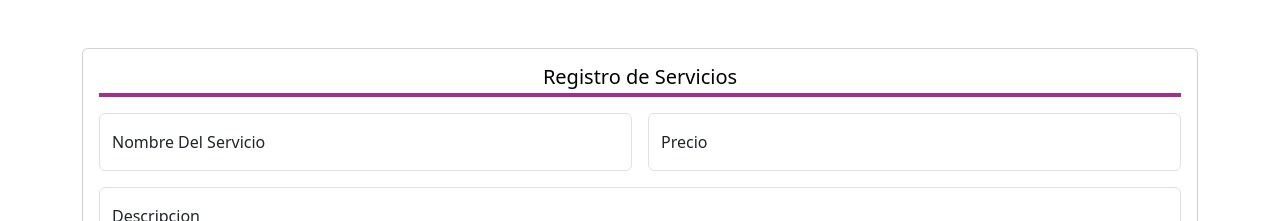
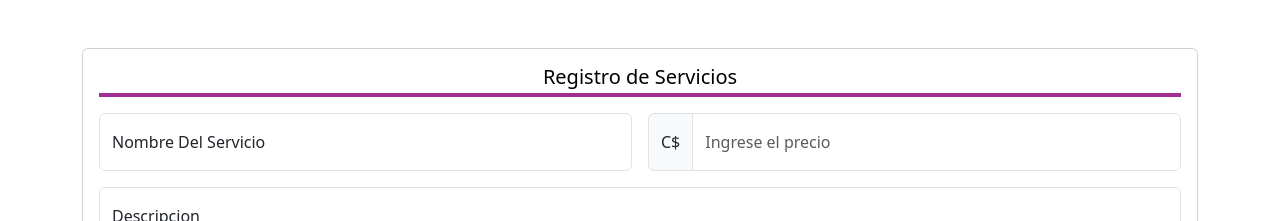
Before and after one commit to Oneyker21/Web_Salon_Yulisa, a React (Create React App) app in the folder daniela-frontend/: page /servicio in a window 1280 px wide. Shown: the top 221 px of the page. Built offline with nearby package versions, Linux system fonts and the light colour scheme.

Commit message:
listo td y input en servicios.

```diff
--- a/daniela-frontend/src/pages/Servicio.js
+++ b/daniela-frontend/src/pages/Servicio.js
@@ -83,8 +83,10 @@ function Usuario({ rol }) {
                     />
                   </FloatingLabel>
                 </Col>
-                <Col sm="12" md="6" lg="6">
-                  <FloatingLabel controlId="precio_servicio" label="Precio">
+                <Col sm="12" md="6" lg="6" >
+                  <FloatingLabel p-4 controlId="precio_servicio" label="">
+                    <div className='input-group'>
+                      <span className='input-group-text'>C$</span>
                     <Form.Control
                       type="number"
                       placeholder="Ingrese el precio"
@@ -96,6 +98,7 @@ function Usuario({ rol }) {
                         }
                       }}
                     />
+                    </div>
                   </FloatingLabel>
                 </Col>
                 <Col sm="6" md="6" lg="12">
--- a/daniela-frontend/src/pages/ServicioList.js
+++ b/daniela-frontend/src/pages/ServicioList.js
@@ -125,7 +125,7 @@ function Usuariolist({ rol }) {
                   <td>{servicio.id_servicios}</td>
                   <td>{servicio.nombre_servicio}</td>
                   <td>{servicio.descripcion}</td>
-                  <td><span>C$</span>{servicio.precio_servicio}</td>
+                  <td><span>C$</span>{servicio.precio_servicio.toFixed(2)}</td>
                   <td className='buttomsAE'>
                     <Button variant="primary" className='actualizar' onClick={() => openModal(servicio)}><FaPencil/></Button>
                     <Button variant="danger" className='eliminar' onClick={() => openDeleteModal(servicio)}><FaTrashCan/></Button>
--- a/daniela-frontend/src/styles/App.css
+++ b/daniela-frontend/src/styles/App.css
@@ -133,3 +133,8 @@ footer {
 .redes-sociales a:hover {
   color: #ff6600;
 }
+
+.input-group-text{
+  padding-top: 16px;
+  padding-bottom: 16px;
+}
```
